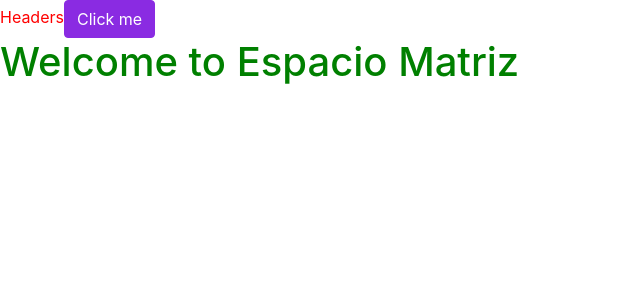
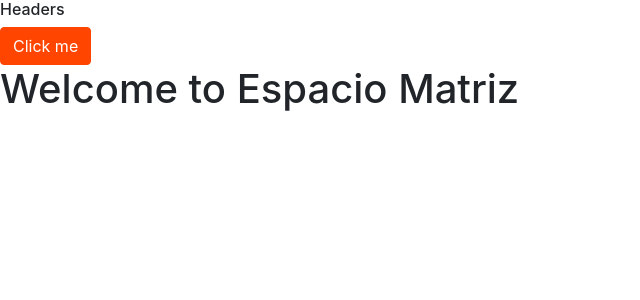
Before and after one commit to dagonib/espacio-matriz, a React (Create React App) app: page / in a window 1280 px wide. Shown: the top 300 px of the page, without its empty margins (0-640 px from the left). Built offline with nearby package versions, Linux system fonts and the light colour scheme.

Commit message:
Incluir SASS

```diff
--- a/src/App.js
+++ b/src/App.js
@@ -1,5 +1,7 @@
 import React from 'react'
 import Header from './components/Header'
+
+import './App.scss';
 
 const App = () => {
   return (
--- a/src/components/Header.styles.scss
+++ b/src/App.scss
@@ -1,7 +1,4 @@
 
-div {
-    color: red;
-}
 
 //custom-style.scss
 $theme-colors: (
@@ -9,4 +6,5 @@ $theme-colors: (
     "danger": orangered
 );
 
+// Estilos de Bootstrap.
 @import "~bootstrap/scss/bootstrap";
--- a/src/components/Header.js
+++ b/src/components/Header.js
@@ -1,12 +1,12 @@
-import React from 'react'
-import './Header.styles.scss'
+import React from 'react';
 import { Button } from 'react-bootstrap'
+import '../styles/header.styles.scss'
 
 const Header = () => {
     return (
-        <div>
-            Headers
-            <Button variant="info">Click me</Button>
+        <div className='header'>
+            <h1>Headers</h1>
+            <Button variant="danger">Click me</Button>
         </div>
     )
 }
--- a/src/index.css
+++ /dev/null
@@ -1,3 +0,0 @@
-h1 {
-  color: green;
-}
--- a/src/index.js
+++ b/src/index.js
@@ -1,6 +1,5 @@
 import React from 'react';
 import ReactDOM from 'react-dom';
-import './index.css';
 import App from './App';
 import reportWebVitals from './reportWebVitals';
 
--- /dev/null
+++ b/src/styles/header.styles.scss
@@ -0,0 +1,8 @@
+
+
+.header {
+    h1 {
+        font-size: 1rem;
+    }
+
+}
```
